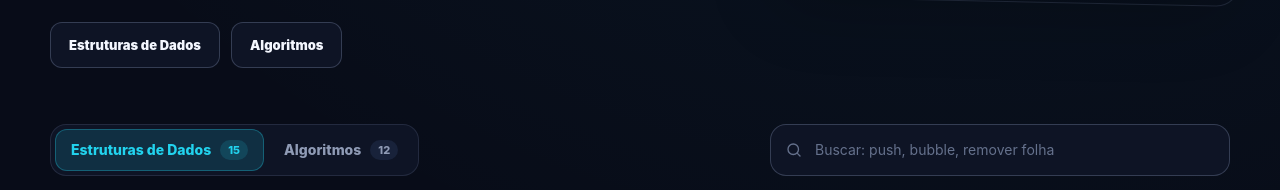
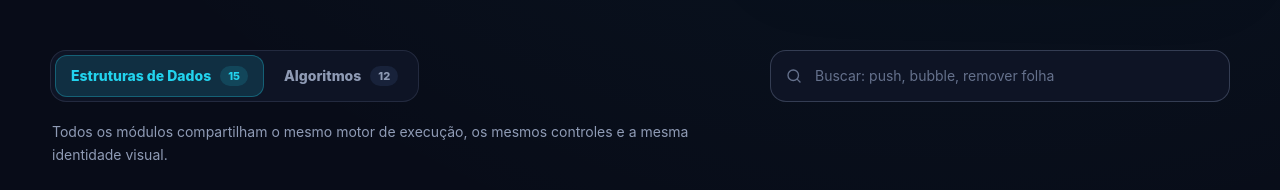
Before and after one commit to labofalgorithms/simulator-web, a plain HTML site: page index.html in a window 1280 px wide. Shown: the part 494-684 px from the top of the page. Drawn offline with Linux system fonts and the light colour scheme.

Commit message:
Remove the duplicated category buttons from the home hero
The top nav links and the catalog tabs already cover Estruturas de Dados
and Algoritmos, in Portuguese and English.

Co-Authored-By: Claude Sonnet 5.5 <noreply@anthropic.com>

```diff
--- a/index.html
+++ b/index.html
@@ -70,10 +70,6 @@
           <span class="hero-kicker"><i></i> laboratório interativo</span>
           <h1>Estruturas e algoritmos que você pode <span>ver e controlar.</span></h1>
           <p>Execute algoritmos passo a passo, acompanhe o pseudocódigo, inspecione variáveis e experimente seus próprios dados. O LabOfAlgorithms transforma cada operação em uma sequência visual.</p>
-          <div class="hero-buttons">
-            <a class="home-button secondary" href="#estruturas">Estruturas de Dados</a>
-            <a class="home-button secondary" href="#algoritmos">Algoritmos</a>
-          </div>
         </div>
         <div class="hero-visual" aria-label="Prévia de uma simulação de vetor">
           <div class="visual-top"><span>Execução visual</span><span class="visual-status">● passo a passo</span></div>
```
Also changed, not shown: en/index.html (+0 -4 lines).
